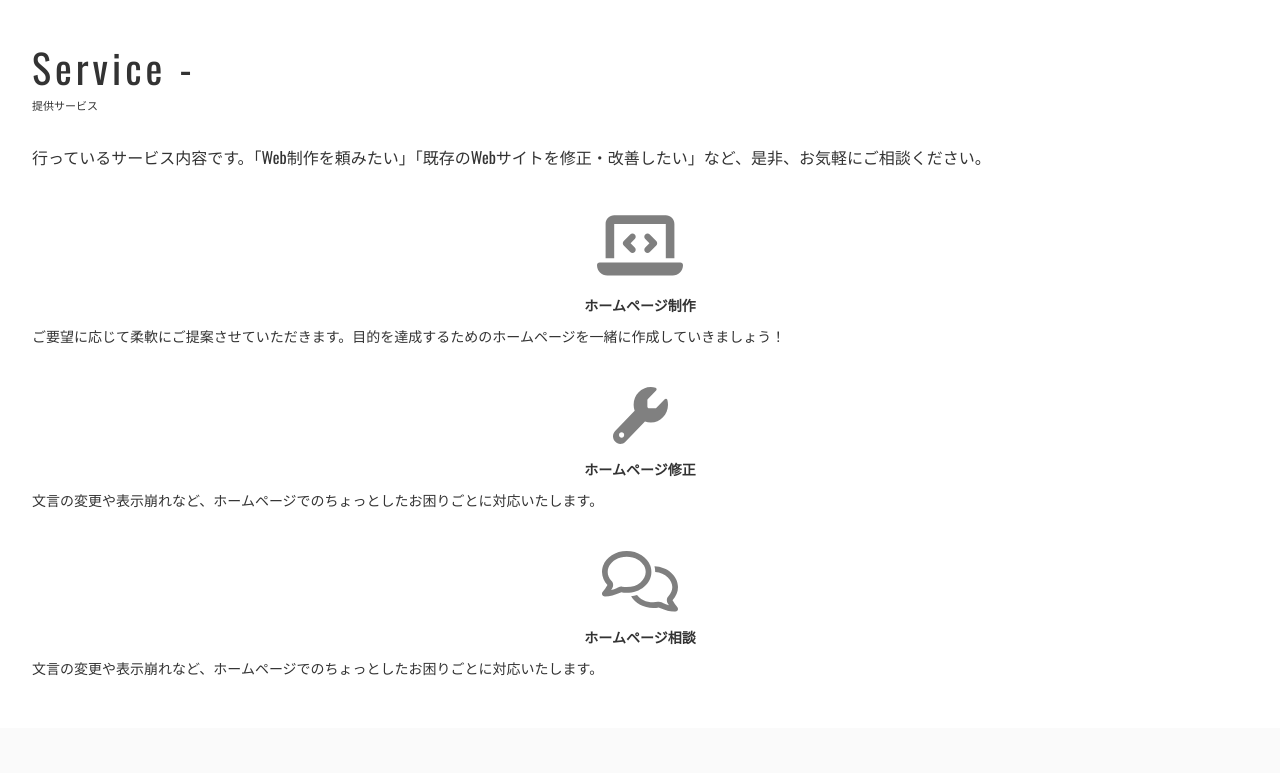
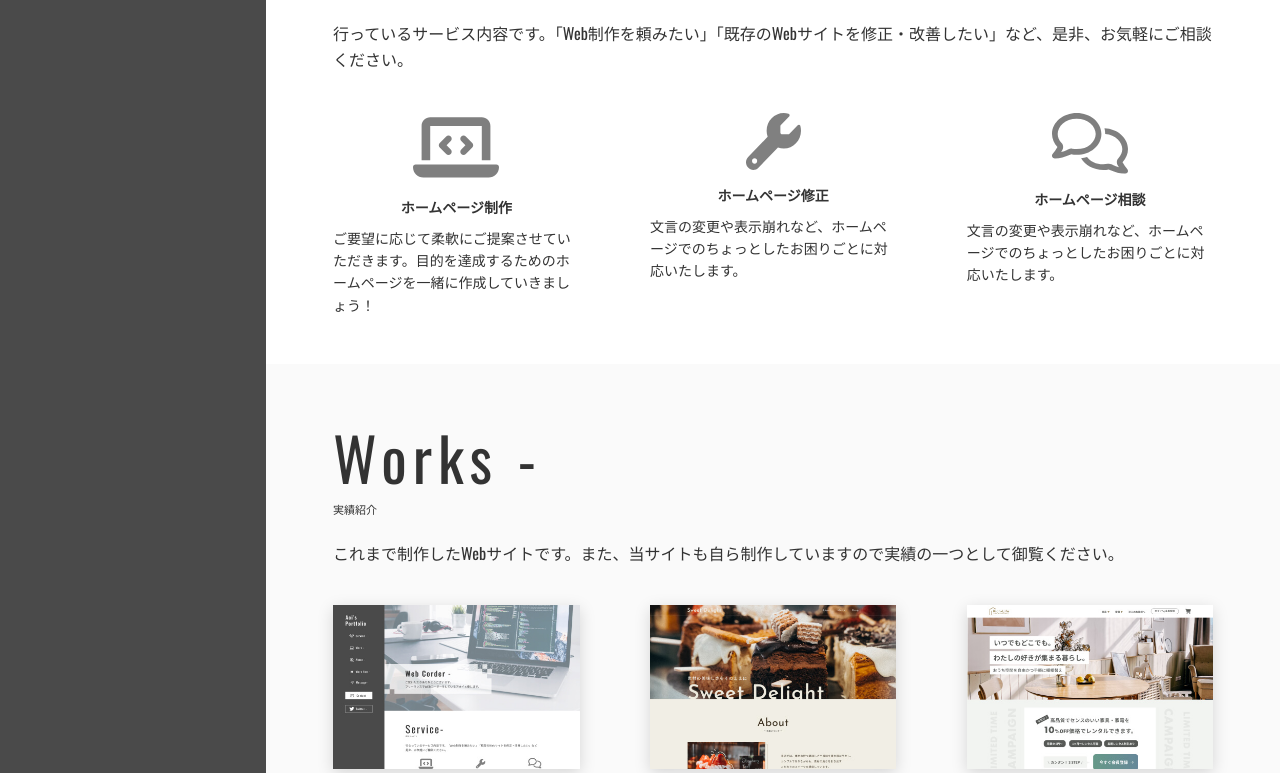
Before and after one commit to KiYOKing/1_portfolio, a plain HTML site: page index.html in a window 1280 px wide. Shown: the part 706-1479 px from the top of the page. Drawn offline with nearby package versions, Linux system fonts and the light colour scheme.

Commit message:
portfolio pc-grid

```diff
--- a/index.html
+++ b/index.html
@@ -37,9 +37,6 @@
           >
             Menu
           </button>
-        </div>
-        <!-- /.header__container -->
-
           <div class="header__contents" id="js-drawer">
             <nav class="header__nav">
               <ul class="header__nav-list">
@@ -196,6 +193,8 @@
             <!-- /.header__nav -->
           </div>
           <!-- /#js-drawer.header__contents -->
+        </div>
+        <!-- /.header__container -->
       </header>
       <main class="main">
         <div class="fv">
@@ -567,6 +566,12 @@
           <!-- /.section__inner -->
         </section>
         <!-- /.twitter -->
+        <footer class="footer">
+          <small class="footer__text"
+            >&copy; KiYO's Portfolio All rights reserved.</small
+          ><!-- /.footer__text -->
+        </footer>
+        <!-- /.footer -->
       </main>
       <!-- /.main -->
     </div>
--- /dev/null
+++ b/sass/_breakpoints.scss
@@ -0,0 +1,12 @@
+// ブレークポイントとmixin
+$breakpoints: (
+    "sp": "screen and (max-width: 767px)",
+    "tab": "screen and (min-width: 768px) and (max-width: 1024px)",
+    "pc": "screen and (min-width:768px)",
+) !default;
+
+@mixin mq($breakpoint:pc){
+    @media #{map-get($breakpoints, $breakpoint)} {
+        @content;
+    }
+}
--- a/sass/style.scss
+++ b/sass/style.scss
@@ -1,4 +1,5 @@
 @use "color";
+@use "breakpoints";
 
 body{
     font-family: 'Oswald','Noto Sans JP', sans-serif;
@@ -395,3 +396,130 @@ body{
         color:color.$white;
     }
 }
+// footer
+.footer{
+    padding: 10px;
+    text-align: center;
+    &__text{
+        font-size: 11px;
+        font-family: "Noto Sans JP", sans-serif;
+    }
+}
+
+/******************************
+PC
+******************************/
+@include breakpoints.mq(pc){
+    .wrapper{
+        display: flex;
+    }
+    .main{
+        flex-basis: 79.2%;
+    }
+
+    .header{
+        position: relative;
+        flex-basis: 20.8%;
+        padding: 50px 20px;
+
+        &__container{
+            width: 160px;
+            margin: 0 auto;
+            position: sticky;
+            top: 50px;
+        }
+
+        &__log{
+            font-size: 30px;
+            letter-spacing: 0.12em;
+            line-height: 1;
+        }
+
+        &__menu-button{
+            display: none;
+        }
+
+        &__contents{
+            display: block;
+            border: none;
+        }
+    }
+
+    .button{
+        transition: background 0.3s, color 0.3s, opacity 0.3s;
+
+        &:hover{
+            background-color: color.$white;
+
+            .button__icon-path{
+                fill: color.$bg-dark;
+            }
+            .button__text{
+                color: color.$bg-dark;
+            }
+        }
+
+        &--bg:hover{
+            opacity: 0.7;
+        }
+    }
+
+    .section{
+        &__inner{
+            max-width: calc(880px + 32px * 2);
+            margin: 0 auto;
+        }
+
+        &__head{
+            margin-bottom: 24px;
+        }
+
+        &__head-main{
+            font-size: 60px;
+        }
+    }
+
+    .fv{
+        &__contents{
+            background: url(../img/bg_fv.png) center center no-repeat;
+            background-size: 100% auto;
+            bottom: 100px;
+            left: 0;
+            max-width: 627px;
+            height: 174px;
+            padding-top: 24px;
+            padding-left: 96px;
+
+        }
+    }
+
+    .service{
+        &__list{
+            display: grid;
+            grid-template-columns: repeat(3,1fr);
+            gap: 8%;
+        }
+
+        &__item{
+
+            &+&{
+                margin: 0;
+            }
+        }
+    }
+
+    .works{
+
+        &__list{
+            display: grid;
+            grid-template-columns: repeat(3,1fr);
+            gap: 8%;
+        }
+        &__item{
+
+            &+&{
+                margin: 0;
+            }
+        }
+    }
+}
```
Also changed, not shown: css/style.css, 1 other file. Lines whose indentation alone changed are shown as unchanged.
